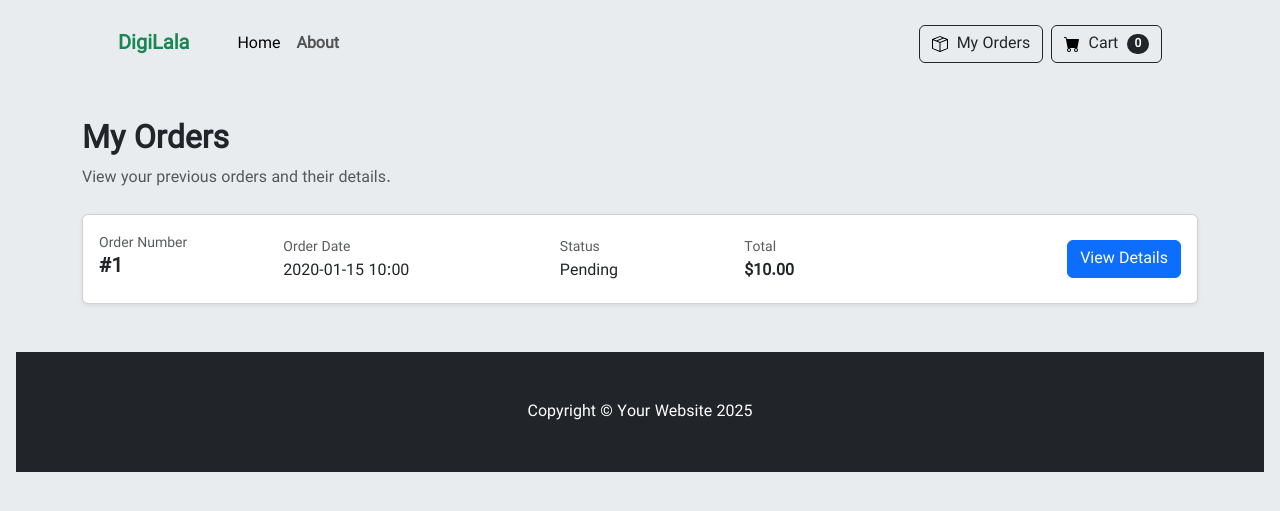
After one commit to AmirPR0/django-ecommerce, a Django app: page /orders/ in a window 1280 px wide. The commit adds this page. Shown: the top 511 px of the page. Run offline with Django 5.2, Linux system fonts and the light colour scheme; tables that the repository leaves empty hold one stand-in row (values such as "Sample post"); some libraries are stand-ins or nearby versions; some web fonts are replaced.

Commit message:
Complete order history and order details

```diff
--- /dev/null
+++ b/shop/templates/shop/orders.html
@@ -0,0 +1,150 @@
+{% extends "base.html" %}
+{% load static %}
+
+{% block css_files %}
+    <link rel="stylesheet" href="{% static 'shop/css/orders.css' %}">
+{% endblock css_files %}
+
+{% block page_title %}My Orders{% endblock page_title %}
+
+{% block page_content %}
+
+<div class="container py-5">
+
+    <!-- عنوان صفحه -->
+    <div class="mb-4">
+        <h2 class="fw-bold">
+            My Orders
+        </h2>
+
+        <p class="text-muted">
+            View your previous orders and their details.
+        </p>
+    </div>
+
+
+    {% if orders %}
+
+        <!-- نمایش سفارش‌ها -->
+        <div class="row g-4">
+
+            {% for order in orders %}
+
+                <div class="col-12">
+
+                    <div class="card shadow-sm">
+
+                        <div class="card-body">
+
+                            <div class="row align-items-center">
+
+                                <!-- شماره سفارش -->
+                                <div class="col-md-2">
+
+                                    <small class="text-muted">
+                                        Order Number
+                                    </small>
+
+                                    <h5 class="fw-bold">
+                                        #{{ order.id }}
+                                    </h5>
+
+                                </div>
+
+
+                                <!-- تاریخ سفارش -->
+                                <div class="col-md-3">
+
+                                    <small class="text-muted">
+                                        Order Date
+                                    </small>
+
+                                    <p class="mb-0">
+                                        {{ order.created_at|date:"Y-m-d H:i" }}
+                                    </p>
+
+                                </div>
+
+
+                                <!-- وضعیت سفارش -->
+                                <div class="col-md-2">
+
+                                    <small class="text-muted">
+                                        Status
+                                    </small>
+
+                                    <p class="mb-0">
+                                        {{ order.get_status_display }}
+                                    </p>
+
+                                </div>
+
+
+                                <!-- مبلغ سفارش -->
+                                <div class="col-md-2">
+
+                                    <small class="text-muted">
+                                        Total
+                                    </small>
+
+                                    <p class="fw-bold mb-0">
+                                        ${{ order.total_price }}
+                                    </p>
+
+                                </div>
+
+
+                                <!-- مشاهده جزئیات -->
+                                <div class="col-md-3 text-md-end mt-3 mt-md-0">
+
+                                    <a
+                                        href="{% url 'order_detail' order.id %}"
+                                        class="btn btn-primary"
+                                    >
+                                        View Details
+                                    </a>
+
+                                </div>
+
+                            </div>
+
+                        </div>
+
+                    </div>
+
+                </div>
+
+            {% endfor %}
+
+        </div>
+
+    {% else %}
+
+        <!-- زمانی که هنوز سفارشی ثبت نشده -->
+        <div class="text-center py-5">
+
+            <h4>
+                No Orders Yet
+            </h4>
+
+            <p class="text-muted">
+                You haven't placed any orders yet.
+            </p>
+
+            <a
+                href="{% url 'home_page' %}"
+                class="btn btn-primary"
+            >
+                Start Shopping
+            </a>
+
+        </div>
+
+    {% endif %}
+
+</div>
+
+{% endblock page_content %}
+
+{% block page_scripts %}
+{% endblock page_scripts %}
--- a/shop/urls.py
+++ b/shop/urls.py
@@ -14,6 +14,10 @@ urlpatterns = [
     path('checkout/', views.checkout_view, name='checkout'),
     # صفحه موفقیت ثبت سفارش
     path('order-success/<int:order_id>/', views.order_success, name='order_success'),
+    # صفحه جزئیات یک سفارش
+    path('order/<int:order_id>/',views.order_detail,    name='order_detail'),
+    # صفحه تاریخچه سفارش‌ها
+    path('orders/',views.order_list, name='orders'),
 
     # path('clear-cart/', views.clear_cart),
 ]
--- a/shop/views.py
+++ b/shop/views.py
@@ -3,6 +3,7 @@ from django.http import Http404
 from django.db import transaction
 
 from .models import Product, Order, OrderItem
+
 
 def index(request):
     cart = request.session.get('cart', [])
@@ -248,3 +249,30 @@ def order_success(request, order_id):
     return render(request, 'shop/order_success.html', {
         'order': order
     })
+
+
+def order_detail(request, order_id):
+    # پیدا کردن سفارش بر اساس ID
+    try:
+        order = Order.objects.get(id=order_id)
+    except Order.DoesNotExist:
+        raise Http404
+
+    # دریافت آیتم‌های مربوط به این سفارش
+    order_items = order.items.all()
+
+    # نمایش صفحه جزئیات سفارش
+    return render(request, 'shop/order_detail.html', {
+        'order': order,
+        'order_items': order_items,
+    })
+
+
+def order_list(request):
+    # دریافت تمام سفارش‌های ثبت شده
+    orders = Order.objects.all().order_by('-created_at')
+
+    # نمایش صفحه سفارش‌ها
+    return render(request, 'shop/orders.html', {
+        'orders': orders,
+    })
--- a/templates/base.html
+++ b/templates/base.html
@@ -2,23 +2,60 @@
 
 <!DOCTYPE html>
 <html lang="en">
+
 <head>
+
     <meta charset="UTF-8">
-    <meta name="viewport" content="width=device-width, initial-scale=1.0">
-    <link rel="stylesheet" href="{% static "bootstrap/bootstrap.min.css" %}">
-    <link rel="stylesheet" href="{% static "css/base.css" %}">
+
+    <meta
+        name="viewport"
+        content="width=device-width, initial-scale=1.0"
+    >
+
+    <!-- Bootstrap CSS -->
+    <link
+        rel="stylesheet"
+        href="{% static 'bootstrap/bootstrap.min.css' %}"
+    >
+
+    <!-- CSS اصلی پروژه -->
+    <link
+        rel="stylesheet"
+        href="{% static 'css/base.css' %}"
+    >
+
+    <!-- CSS مخصوص هر صفحه -->
     {% block css_files %}{% endblock css_files %}
-    <title>{% block page_title %}{% endblock page_title %}</title>
+
+    <title>
+        {% block page_title %}{% endblock page_title %}
+    </title>
+
 </head>
+
+
 <body class="bg-body-secondary p-3 rounded">
+
+    <!-- Header سایت -->
     {% include "include/header.html" %}
 
+
+    <!-- محتوای اصلی هر صفحه -->
     {% block page_content %}{% endblock page_content %}
 
+
+    <!-- Footer سایت -->
     {% include "include/footer.html" %}
 
+
+    <!-- JavaScript مخصوص هر صفحه -->
     {% block page_scripts %}
-        <script src="{% static "bootstrap/bootstrap.bundle.min.js" %}"></script>
+
+        <!-- Bootstrap JavaScript -->
+        <script src="{% static 'bootstrap/bootstrap.bundle.min.js' %}"></script>
+
     {% endblock page_scripts %}
+
 </body>
+
 </html>
--- a/templates/include/header.html
+++ b/templates/include/header.html
@@ -1,21 +1,139 @@
+{% load static %}
+
 <nav class="navbar navbar-expand-lg navbar-light bg-light bg-body-secondary">
+
     <div class="container px-4 px-lg-5">
-        <div class="navbar-brand fw-bold text-success" href="#!">DigiLala</div>
-        <button class="navbar-toggler" type="button" data-bs-toggle="collapse" data-bs-target="#navbarSupportedContent" aria-controls="navbarSupportedContent" aria-expanded="false" aria-label="Toggle navigation"></span></button>
-        <div class="collapse navbar-collapse" id="navbarSupportedContent">
+
+        <!-- نام فروشگاه -->
+        <div class="navbar-brand fw-bold text-success">
+            DigiLala
+        </div>
+
+
+        <!-- دکمه منوی موبایل -->
+        <button
+            class="navbar-toggler"
+            type="button"
+            data-bs-toggle="collapse"
+            data-bs-target="#navbarSupportedContent"
+            aria-controls="navbarSupportedContent"
+            aria-expanded="false"
+            aria-label="Toggle navigation"
+        >
+        </button>
+
+
+        <div
+            class="collapse navbar-collapse"
+            id="navbarSupportedContent"
+        >
+
+            <!-- لینک‌های سمت چپ -->
             <ul class="navbar-nav me-auto mb-2 mb-lg-0 ms-lg-4">
+
                 {% if caller_view != "home" %}
-                    <li class="nav-item"><a class="nav-link active" aria-current="page" href="{% url "home_page" %}">Home</a></li>
+
+                    <!-- لینک صفحه اصلی -->
+                    <li class="nav-item">
+                        <a
+                            class="nav-link active"
+                            aria-current="page"
+                            href="{% url 'home_page' %}"
+                        >
+                            Home
+                        </a>
+                    </li>
+
                 {% endif %}
-                <li class="nav-item"><a class="nav-link fw-semibold" href="#!">About</a></li>
+
+
+                <!-- لینک About -->
+                <li class="nav-item">
+                    <a
+                        class="nav-link fw-semibold"
+                        href="#!"
+                    >
+                        About
+                    </a>
+                </li>
+
             </ul>
-            <form class="d-flex" action="{% url 'cart_view' %}" method="get">
-                <button class="btn btn-outline-dark" type="submit">
-                    <i class="bi-cart-fill me-1"></i>
-                    Cart
-                    <span class="badge bg-dark text-white ms-1 rounded-pill">{{ cart|length }}</span>
-                </button>
-            </form>
+
+
+            <!-- دکمه‌های سمت راست Header -->
+            <div class="d-flex gap-2">
+
+
+                <!-- ========================= -->
+                <!-- My Orders -->
+                <!-- ========================= -->
+
+                <form
+                    class="d-flex"
+                    action="{% url 'orders' %}"
+                    method="get"
+                >
+
+                    <button
+                        class="btn btn-outline-dark"
+                        type="submit"
+                    >
+
+                        <!-- آیکون سفارش‌ها -->
+                        <img
+                            src="{% static 'icons/box-seam.svg' %}"
+                            width="16"
+                            height="16"
+                            alt=""
+                            class="me-1"
+                        >
+
+                        My Orders
+
+                    </button>
+
+                </form>
+
+
+                <!-- ========================= -->
+                <!-- Cart -->
+                <!-- ========================= -->
+
+                <form
+                    class="d-flex"
+                    action="{% url 'cart_view' %}"
+                    method="get"
+                >
+
+                    <button
+                        class="btn btn-outline-dark"
+                        type="submit"
+                    >
+
+                        <!-- آیکون سبد خرید -->
+                        <img
+                            src="{% static 'icons/cart-fill.svg' %}"
+                            width="16"
+                            height="16"
+                            alt=""
+                            class="me-1"
+                        >
+
+                        Cart
+
+                        <!-- تعداد محصولات داخل سبد خرید -->
+                        <span class="badge bg-dark text-white ms-1 rounded-pill">
+                            {{ cart|length }}
+                        </span>
+
+                    </button>
+
+                </form>
+
+            </div>
+
         </div>
+
     </div>
+
 </nav>
```
Also changed, not shown: shop/templates/shop/order_detail.html (added, +143 -0 lines), shop/templates/shop/order_success.html (+7 -4 lines), shop/static/shop/css/order_detail.css (added), static/icons/box-seam.svg (added), static/icons/cart-fill.svg (added).
